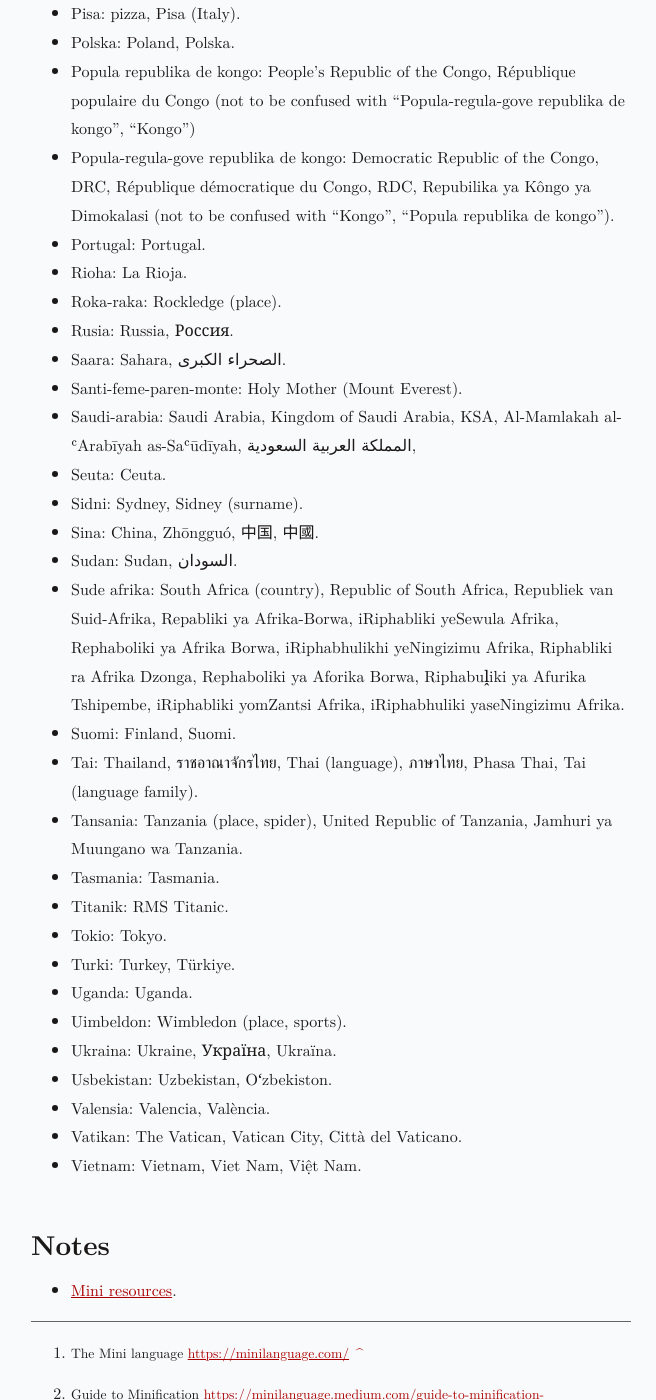
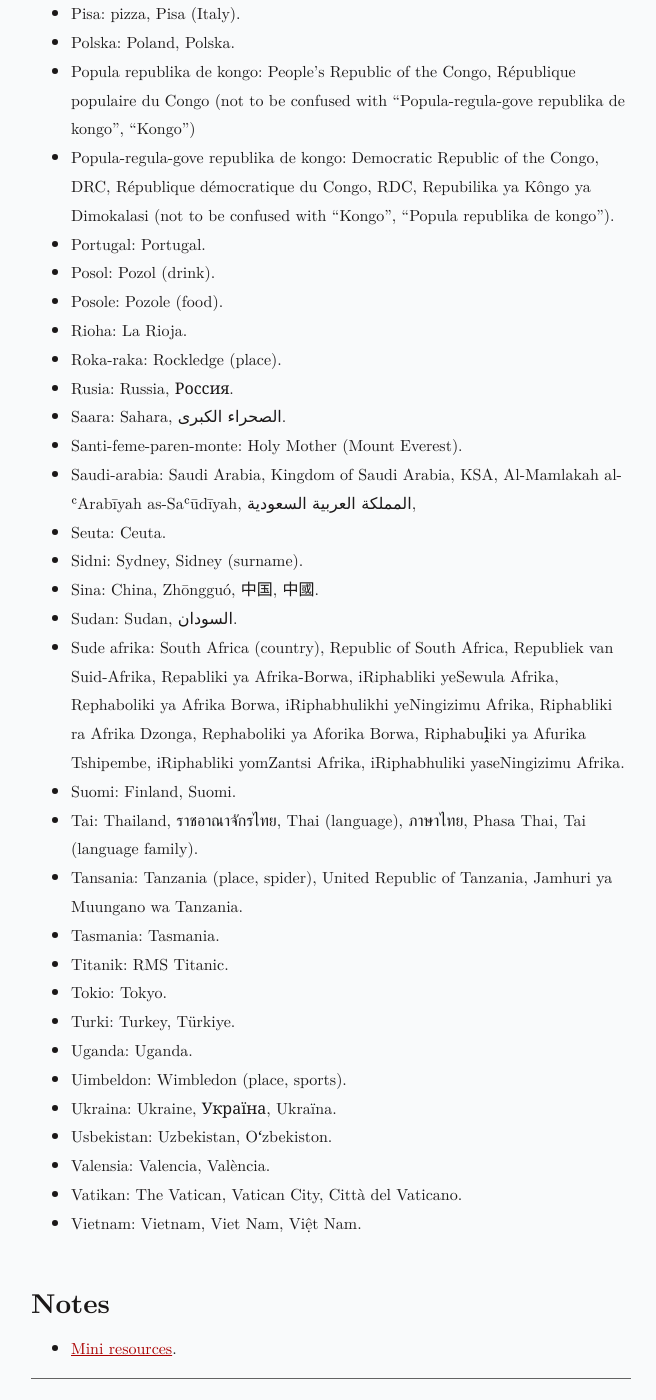
Before and after one commit to jProgr/jprogr.github.io, a Jekyll site: the page built from _posts/2022-12-20-mini-proper-nouns.md, in a window 1280 px wide and 1400 px high, scrolled down 4661 px. Shown: the whole window, without its empty margins (309-965 px from the left). Built offline with Jekyll 4.4.1, drawn with Linux system fonts in a browser that asks for light colours; some of the changed text lies outside the part shown.

Commit message:
Update content
Updated "List of Mini proper nouns".

```diff
--- a/_posts/2022-12-20-mini-proper-nouns.md
+++ b/_posts/2022-12-20-mini-proper-nouns.md
@@ -149,6 +149,8 @@
 - Popula republika de kongo: People's Republic of the Congo, République populaire du Congo (not to be confused with "Popula-regula-gove republika de kongo", "Kongo")
 - Popula-regula-gove republika de kongo: Democratic Republic of the Congo, DRC, République démocratique du Congo, RDC, Repubilika ya Kôngo ya Dimokalasi (not to be confused with "Kongo", "Popula republika de kongo").
 - Portugal: Portugal.
+- Posol: Pozol (drink).
+- Posole: Pozole (food).
 - Rioha: La Rioja.
 - Roka-raka: Rockledge (place).
 - Rusia: Russia, Россия.
```
Also changed, not shown: other parts of _posts/2022-12-20-mini-proper-nouns.md (+1 -1 lines).
